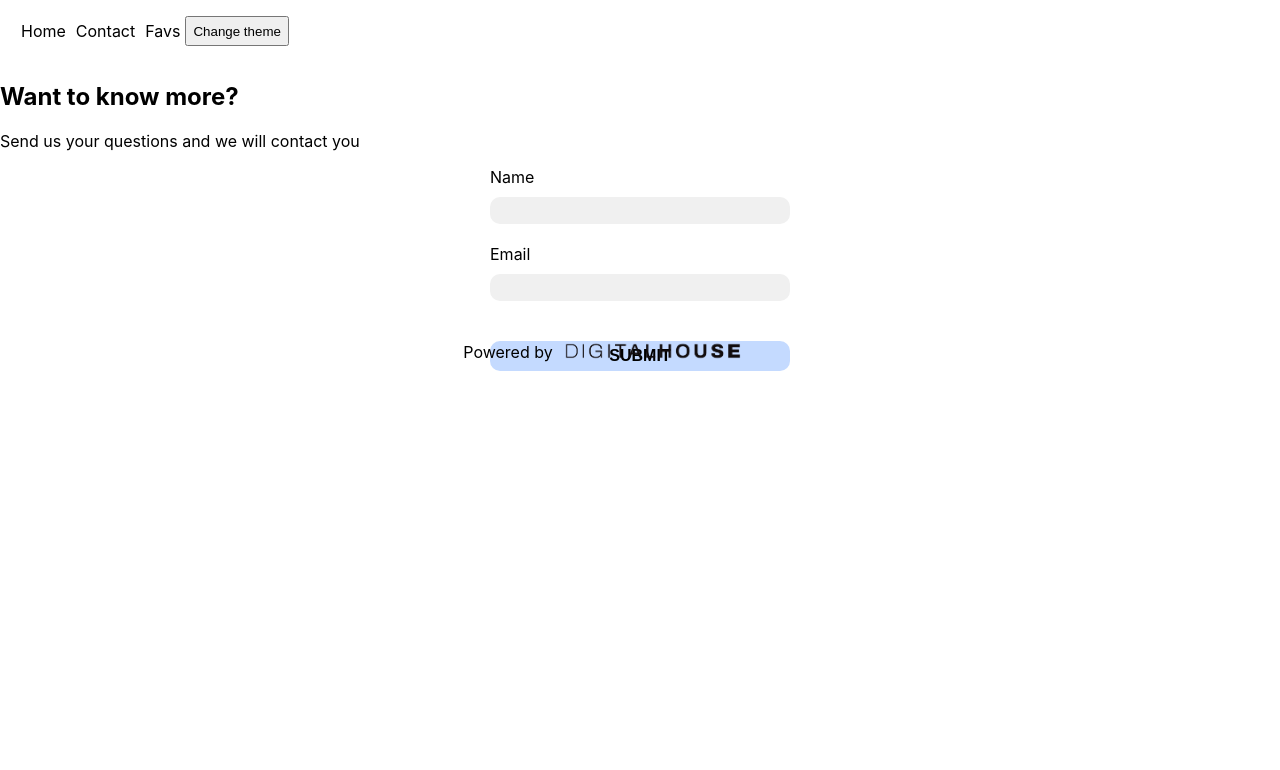
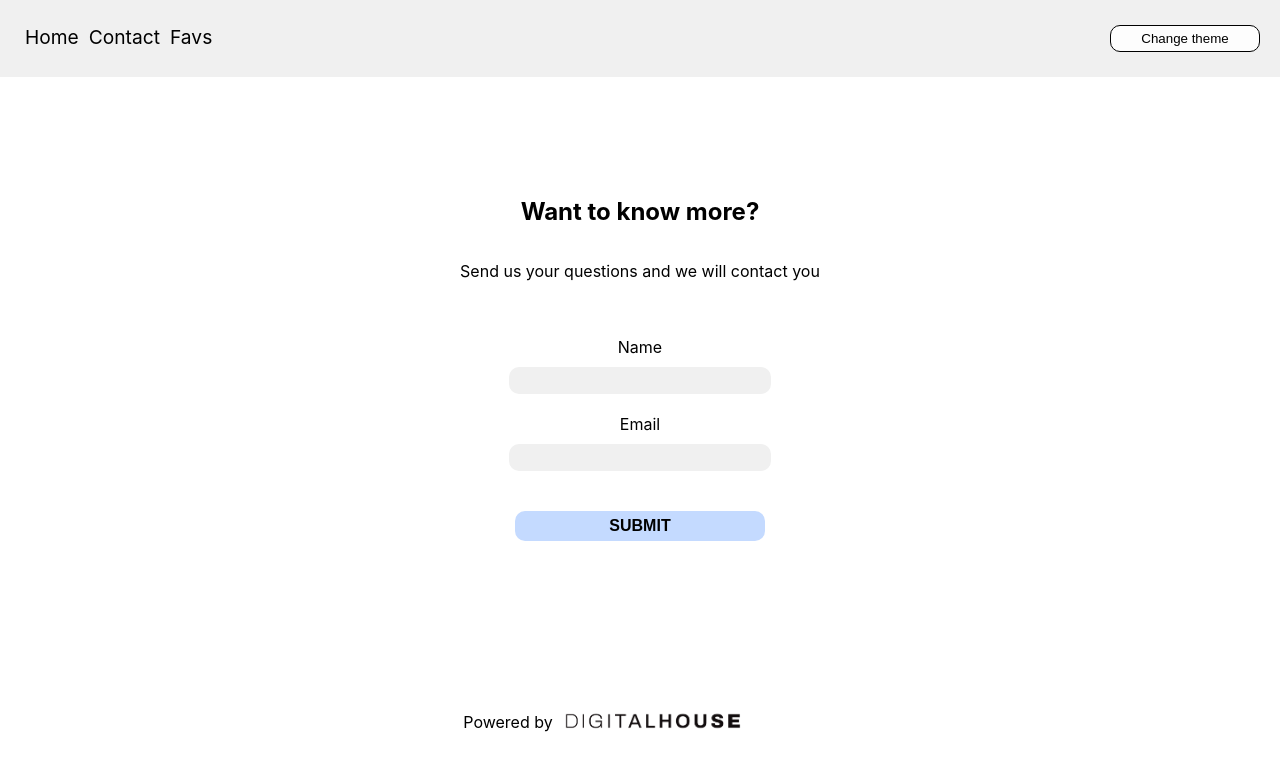
Before and after one commit to SantiBrun0/ctd-esp-fe3-final, a React (Create React App) app: page /contact in a window 1280 px wide. Shown: the top 770 px of the page. Built offline with nearby package versions, Linux system fonts and the light colour scheme; no server answers.

Commit message:
details y navbar, funcion y estilos

```diff
--- a/src/Components/Card.jsx
+++ b/src/Components/Card.jsx
@@ -1,9 +1,7 @@
 import React from "react";
-
 
 const Card = ({ data }) => {
 
-  const IMG_DOC = "https://img.freepik.com/premium-vector/doctor-profile-with-medical-service-icon_617655-48.jpg"
 
   const addFav = ()=>{
     // Aqui iria la logica para agregar la Card en el localStorage
@@ -13,7 +11,7 @@ const Card = ({ data }) => {
     <div className="card">
         {/* En cada card deberan mostrar en name - username y el id */}
         <h3>{data.id}</h3>
-        <img src={IMG_DOC} alt="img-doc" className="img-doc" />
+        <img src="./images/doctor.jpg" alt="img-doc" className="img-doc" />
         <h4>{data.name}</h4>
         <h5>{data.username}</h5>
         {/* No debes olvidar que la Card a su vez servira como Link hacia la pagina de detalle */}
--- a/src/Components/Form.jsx
+++ b/src/Components/Form.jsx
@@ -5,7 +5,6 @@ const Form = () => {
   //Aqui deberan implementar el form completo con sus validaciones
 
   return (
-    <div>
     <form>
       <label htmlFor="name">Name</label>
       <input type="text" name="name" className="input-form" />
@@ -13,7 +12,6 @@ const Form = () => {
       <input type="email" name="email" className="input-form" />
       <button type="submit" className="btn-form">SUBMIT</button>
     </form>
-    </div>
   );
 };
 
--- a/src/Components/Navbar.jsx
+++ b/src/Components/Navbar.jsx
@@ -9,10 +9,12 @@ const Navbar = () => {
     <nav>
       {/* Aqui deberan agregar los liks correspondientes a las rutas definidas */}
       {/* Deberan implementar ademas la logica para cambiar de Theme con el button */}
-      <Link to='/'>Home</Link>
-      <Link to='/contact'>Contact</Link>
-      <Link to='/favs'>Favs</Link>
-      <button>Change theme</button>
+      <div className='links-navbar'>
+        <Link to='/'>Home</Link>
+        <Link to='/contact'>Contact</Link>
+        <Link to='/favs'>Favs</Link>
+      </div>
+      <button className='btn-theme'>Change theme</button>
     </nav>
   )
 }
--- a/src/Components/utils/ContextGlobal.jsx
+++ b/src/Components/utils/ContextGlobal.jsx
@@ -1,14 +1,14 @@
 import axios from "axios";
 import { useEffect, useState, createContext, useContext } from "react";
 
-export const initialState = {theme: "", data: []}
+export const initialState = {theme: "", data: []} //Esto se usa si lo hacemos con useReducer (creo jeje)
 
 export const ContextGlobal = createContext();
 
 const ContextProvider = ({ children }) => {
   //Aqui deberan implementar la logica propia del Context, utilizando el hook useMemo
 
-  const [theme, setTheme] = useState("light")
+  const [theme, setTheme] = useState("light") //Esto lo agregue para hacer el theme con useState, VER!
   const [dentist, setDentist] = useState([])
 
   const getDentist = () => {
--- a/src/Routes/Contact.jsx
+++ b/src/Routes/Contact.jsx
@@ -5,7 +5,7 @@ import Form from '../Components/Form'
 
 const Contact = () => {
   return (
-    <div>
+    <div className='container-form'>
       <h2>Want to know more?</h2>
       <p>Send us your questions and we will contact you</p>
       <Form/>
--- a/src/Routes/Detail.jsx
+++ b/src/Routes/Detail.jsx
@@ -1,4 +1,6 @@
 import React from 'react'
+import { useNavigate, useParams } from 'react-router-dom'
+import { useContextGlobal } from '../Components/utils/ContextGlobal'
 
 
 //Este componente debera ser estilado como "dark" o "light" dependiendo del theme del Context
@@ -7,11 +9,28 @@ const Detail = () => {
 
   // Consumiendo el parametro dinamico de la URL deberan hacer un fetch a un user en especifico
 
+  const params = useParams()
+  const navigate = useNavigate()
+
+  const { dentist } = useContextGlobal()
+
+  const data = dentist[params.id - 1]
+
   return (
     <>
-      <h1>Detail Dentist id </h1>
+      <h1>Detail Dentist id: {params.id}</h1>
       {/* aqui deberan renderizar la informacion en detalle de un user en especifico */}
       {/* Deberan mostrar el name - email - phone - website por cada user en especifico */}
+      <div className='container-card-detail'>
+        <div className='card-detail'>
+          <img src="/images/doctor.jpg" alt="img-doc" className="img-doc-detail" />
+          <h3>Nombre: {data.name}</h3>
+          <p>Email: {data.email}</p>
+          <p>Phone: {data.phone}</p>
+          <p>Website: {data.website}</p>
+          <button onClick={() => navigate(-1)} className="btn-goback">Go back</button>
+        </div>
+      </div>
     </>
   )
 }
--- a/src/Routes/Home.jsx
+++ b/src/Routes/Home.jsx
@@ -1,6 +1,7 @@
 import React from 'react'
 import { useContextGlobal } from '../Components/utils/ContextGlobal'
 import Card from '../Components/Card'
+import { Link } from 'react-router-dom'
 
 //Este componente debera ser estilado como "dark" o "light" dependiendo del theme del Context
 
@@ -8,16 +9,15 @@ const Home = () => {
 
   const { dentist } = useContextGlobal()
 
-  console.log(dentist);
-
   return (
     <main className="" >
       <h1>Home</h1>
       <div className='card-grid'>
-        {dentist.map(dentist => (<Card key={dentist.id} data={dentist} />))}
+        {dentist.map(dentist => (<Link to={`/detail/${dentist.id}`} key={dentist.id}><Card key={dentist.id} data={dentist} /></Link>))}
       </div>
     </main>
   )
 }
 
+
 export default Home
--- a/src/index.css
+++ b/src/index.css
@@ -25,9 +25,29 @@ h1{
 
 nav{
   display: flex;
-  width: 80vw;
-  justify-content: flex-start;
-  padding: 1rem;
+  width: 100%;
+  justify-content: space-between;
+  padding: 25px 0;
+  background-color: #f0f0f0;
+}
+
+.links-navbar {
+  margin-left: 20px;
+  font-size: 1.2rem;
+}
+
+.btn-theme {
+  margin-right: 20px;
+  width: 150px;
+  padding: 5px;
+  border: 1px solid;
+  border-radius: 10px;
+  background-color: #fdfdfd;
+}
+
+.btn-theme:hover {
+  cursor: pointer;
+  background-color: #f0f0f0;
 }
 
 a{
@@ -61,16 +81,26 @@ footer > p{
   padding-top: 0.7rem;
 }
 
-form{
+.container-form {
+  width: 100%;
+  height: 70vh;
   display: flex;
   flex-direction: column;
-  justify-content: space-around;
-  width: 300px;
-  height: 100px;
-  margin: 0 auto;
+  justify-content: center;
+  align-items: center;
+}
+
+form {
+  margin-top: 40px;
+  display: flex;
+  flex-direction: column;
+  align-items: center;
+  width: 500px;
+  height: 200px;
 }
 
 .input-form {
+  width: 50%;
   margin: 10px 0 20px 0;
   padding: 6px;
   border: none;
@@ -80,6 +110,7 @@ form{
 
 .btn-form {
   margin: 20px 0 50px 0;
+  width: 50%;
   padding: 6px;
   border: none;
   border-radius: 10px;
@@ -121,6 +152,40 @@ form{
   width: 90%;
 }
 
+.container-card-detail {
+  width: 100%;
+  display: flex;
+  flex-direction: column;
+  justify-content: center;
+  align-items: center;
+}
+
+.card-detail {
+  width: 50%;
+  padding: 20px;
+  text-align: center;
+  border: 2px solid black;
+}
+
+.img-doc-detail {
+  width: 50%;
+}
+
+.btn-goback {
+  width: 30%;
+  padding: 10px;
+  border: none;
+  border-radius: 10px;
+  background-color: rgb(196, 218, 255);
+  font-size: 1rem;
+  font-weight: 700;
+}
+
+.btn-goback:hover {
+  cursor: pointer;
+  background-color: rgb(178, 206, 255);
+}
+
 table {
  border-collapse: collapse;
     border-spacing: 0;
```
Lines whose indentation alone changed are shown as unchanged.
